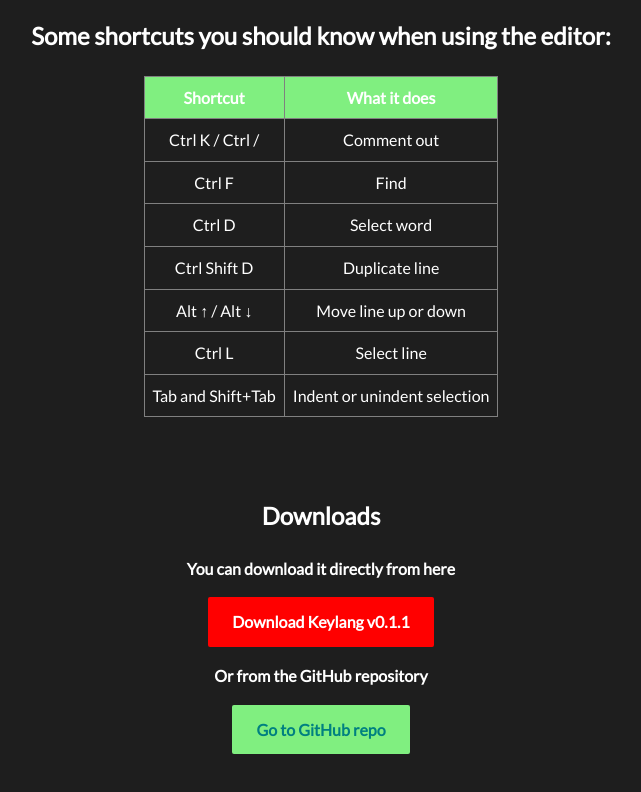
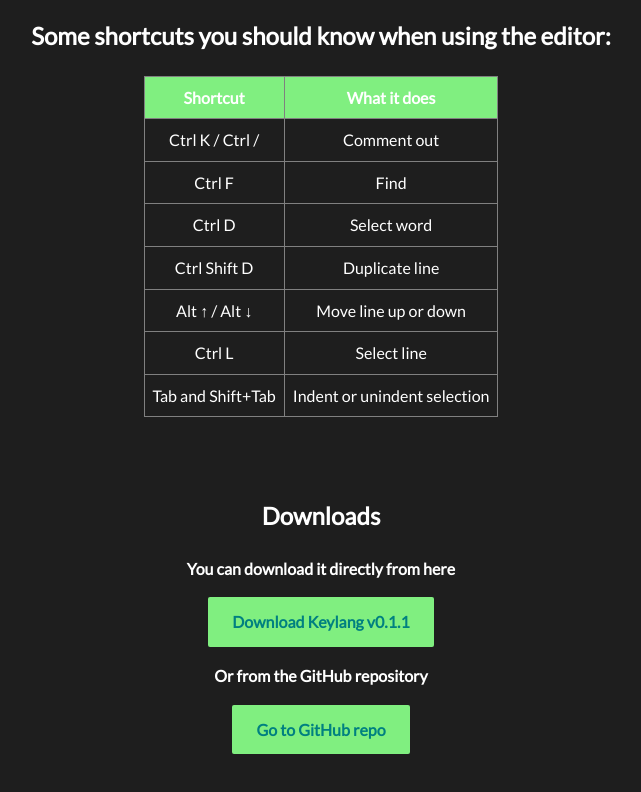
Before and after one commit to bald55/keylang-site, a plain HTML site: page index.html in a window 1280 px wide. Shown: the part 1373-2165 px from the top of the page, without its empty margins (319-960 px from the left). Drawn offline with Linux system fonts and the light colour scheme.

Commit message:
Update index.html BETTER

```diff
--- a/index.html
+++ b/index.html
@@ -174,8 +174,8 @@ lastY = window.scrollY;
   <p> <strong> You can download it directly from here </strong> </p>
   <a href="https://github.com/bald55/Keylang/releases/download/v0.1.1/keylang-0.1.1.zip"
   style="display: inline-block;
-  background-color: red;
-  color: white;
+  background-color: #80ef80;
+  color: teal;
   padding: 12px 24px;
   text-decoration: none;
   border-radius: 2px;
```
